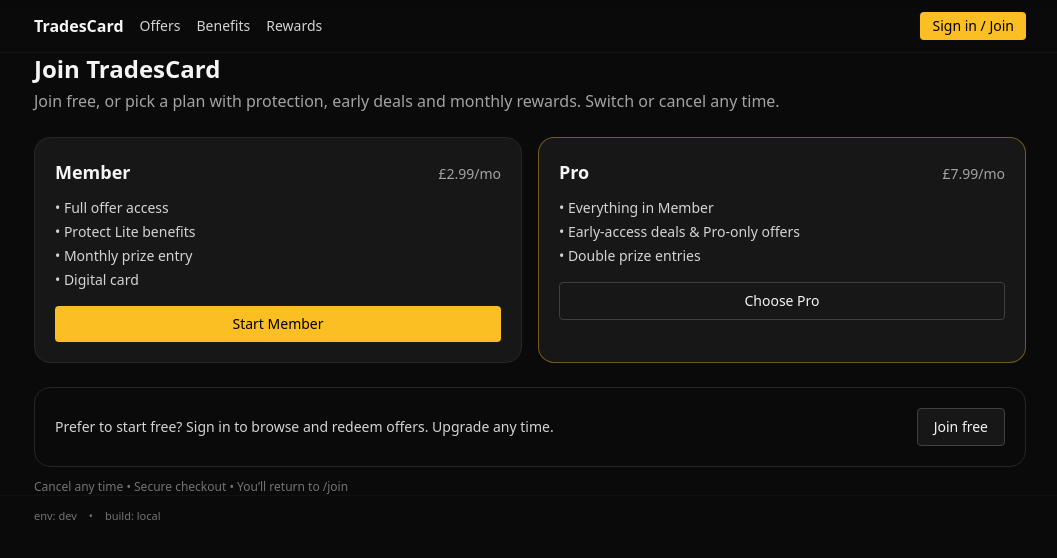
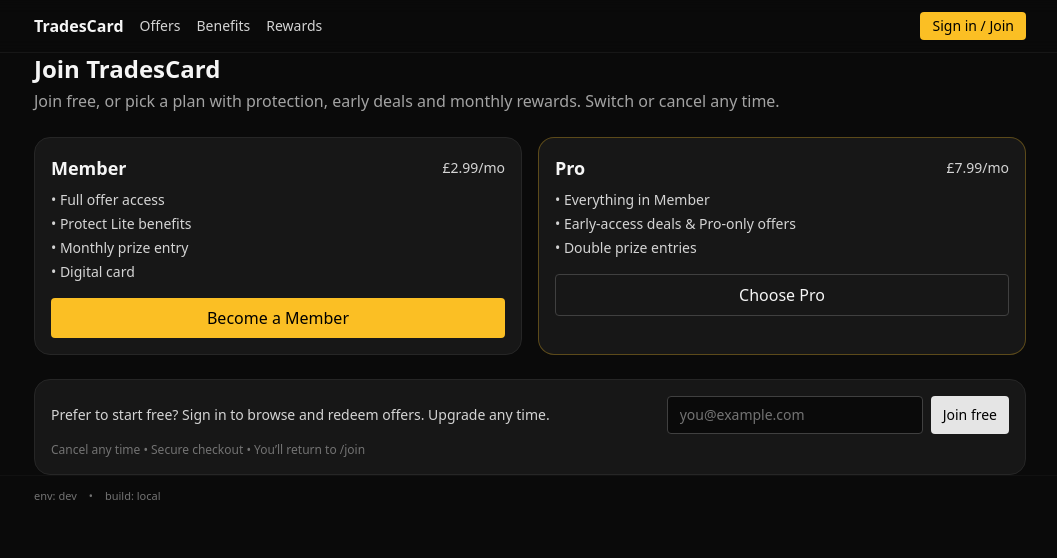
Before and after one commit to reynolds-uk/tradescard-web, a Next.js app: page /join in a window 1280 px wide. Shown: the top 558 px of the page, without its empty margins (110-1167 px from the left). Built offline with nearby package versions, Linux system fonts and the light colour scheme; no server answers.

Commit message:
fix model to display on the correct pages

```diff
--- a/app/join/page.tsx
+++ b/app/join/page.tsx
@@ -1,45 +1,78 @@
 // app/join/page.tsx
 "use client";
 
-import { useMemo, useState } from "react";
+import { useEffect, useMemo, useRef, useState } from "react";
 import Container from "@/components/Container";
 import PageHeader from "@/components/PageHeader";
+import { useMe } from "@/lib/useMe";
 import { useJoinActions } from "@/components/useJoinActions";
-import { useMe } from "@/lib/useMe"; // centralised auth/tier state
 import { track } from "@/lib/track";
 
-type Tier = "access" | "member" | "pro";
+type Plan = "access" | "member" | "pro";
 
-// Trial flags (switchable in .env)
 const TRIAL_ACTIVE = process.env.NEXT_PUBLIC_TRIAL_ACTIVE === "true";
 const TRIAL_COPY =
   process.env.NEXT_PUBLIC_TRIAL_COPY || "Try Member for £1 (90 days)";
 
 export default function JoinPage() {
-  // Determine where to return after auth/checkout
-  const next = typeof window !== "undefined" ? window.location.pathname : "/join";
-
   const { user, tier, status, ready } = useMe();
+  const next = "/join";
   const { busy, error, joinFree, startMembership } = useJoinActions(next);
 
-  // show the trial banner only if enabled AND user is not already an active member/pro
-  const showTrial = TRIAL_ACTIVE && !(status === "active" && (tier === "member" || tier === "pro"));
+  const [email, setEmail] = useState("");
+  const [info, setInfo] = useState<string>("");
+  const [sent, setSent] = useState(false);
+  const [wanted, setWanted] = useState<Plan | null>(null);
+  const emailRef = useRef<HTMLInputElement>(null);
 
-  // CTA handlers – direct (no modal)
-  const onMember = async () => {
-    track("join_member_click", { trial: showTrial });
-    await startMembership("member");
-  };
+  // Hide the trial banner for active Member/Pro
+  const showTrialBanner = TRIAL_ACTIVE
+    ? !(ready && user && status === "active" && (tier === "member" || tier === "pro"))
+    : false;
 
-  const onPro = async () => {
-    track("join_pro_click", {});
-    await startMembership("pro");
-  };
+  // If we asked the user to sign in for a plan, remember it and auto-continue after they return
+  useEffect(() => {
+    const stored = window.localStorage.getItem("join_wanted_plan") as Plan | null;
+    if (user && stored && stored !== "access") {
+      window.localStorage.removeItem("join_wanted_plan");
+      // fire and forget; UI will be driven by Stripe redirect
+      void startMembership(stored);
+    }
+  }, [user, startMembership]);
 
-  const onFree = async () => {
-    track("join_free_click", {});
-    await joinFree();
-  };
+  async function handleSendLink() {
+    setInfo("");
+    const trimmed = email.trim();
+    if (!trimmed || !/^\S+@\S+\.\S+$/.test(trimmed)) {
+      setInfo("Enter a valid email to get your sign-in link.");
+      emailRef.current?.focus();
+      return;
+    }
+    try {
+      await joinFree(trimmed);
+      setSent(true);
+      setInfo("Check your inbox for your sign-in link.");
+      track("join_free_click");
+    } catch {
+      // joinActions already exposes an error string; nothing extra here
+    }
+  }
+
+  async function choose(plan: Exclude<Plan, "access">) {
+    setInfo("");
+    if (!user) {
+      // ask for email first, store intent, and guide the user
+      setWanted(plan);
+      window.localStorage.setItem("join_wanted_plan", plan);
+      setInfo("Not signed in — enter your email to get a sign-in link, then we’ll continue.");
+      emailRef.current?.focus();
+      return;
+    }
+    track(plan === "member" ? "join_member_click" : "join_pro_click", {
+      trial: TRIAL_ACTIVE,
+    });
+    await startMembership(plan);
+  }
 
   return (
     <Container>
@@ -47,7 +80,7 @@ export default function JoinPage() {
         title="Join TradesCard"
         subtitle="Join free, or pick a plan with protection, early deals and monthly rewards. Switch or cancel any time."
         aside={
-          showTrial ? (
+          showTrialBanner ? (
             <span className="hidden sm:inline rounded bg-amber-400/20 text-amber-200 text-xs px-2 py-1 border border-amber-400/30">
               {TRIAL_COPY}
             </span>
@@ -55,81 +88,99 @@ export default function JoinPage() {
         }
       />
 
+      {info && (
+        <div className="mb-4 rounded border border-amber-400/40 bg-amber-400/10 px-3 py-2 text-amber-200 text-sm">
+          {info}
+        </div>
+      )}
       {error && (
         <div className="mb-4 rounded border border-red-600/40 bg-red-900/10 px-3 py-2 text-red-300 text-sm">
           {error}
         </div>
       )}
 
-      {showTrial && (
+      {showTrialBanner && (
         <div className="mb-4 rounded-lg border border-amber-400/30 bg-amber-400/10 p-3 text-sm text-amber-200">
           Limited-time offer: {TRIAL_COPY}
         </div>
       )}
 
-      {/* Pricing chooser – simple, compact, no modal */}
       <div className="grid gap-4 md:grid-cols-2">
-        {/* Member */}
-        <div className="rounded-2xl border border-neutral-800 bg-neutral-900 p-5">
-          <div className="flex items-baseline justify-between">
+        {/* Member card */}
+        <div className="rounded-2xl border border-neutral-800 bg-neutral-900 p-4">
+          <div className="flex items-center justify-between">
             <div className="text-lg font-semibold">Member</div>
-            <div className="text-sm text-neutral-400">£2.99/mo</div>
+            <div className="text-sm text-neutral-300">£2.99/mo</div>
           </div>
-          <ul className="mt-3 space-y-1 text-sm text-neutral-300">
+          <ul className="mt-2 space-y-1 text-sm text-neutral-300">
             <li>• Full offer access</li>
             <li>• Protect Lite benefits</li>
             <li>• Monthly prize entry</li>
             <li>• Digital card</li>
           </ul>
           <button
-            onClick={onMember}
-            disabled={busy || !ready}
-            className="mt-4 w-full rounded bg-amber-400 px-4 py-2 text-sm font-medium text-black hover:opacity-90 disabled:opacity-60"
+            onClick={() => choose("member")}
+            disabled={busy}
+            className="mt-4 w-full rounded bg-amber-400 px-4 py-2 font-medium text-black hover:opacity-90 disabled:opacity-50"
           >
-            {showTrial ? "Try Member for £1 for 90 days" : "Start Member"}
+            {TRIAL_ACTIVE ? TRIAL_COPY : "Become a Member"}
           </button>
         </div>
 
-        {/* Pro */}
-        <div className="rounded-2xl border border-amber-400/40 bg-neutral-900 p-5">
-          <div className="flex items-baseline justify-between">
+        {/* Pro card */}
+        <div className="rounded-2xl border border-amber-400/30 bg-neutral-900 p-4">
+          <div className="flex items-center justify-between">
             <div className="text-lg font-semibold">Pro</div>
-            <div className="text-sm text-neutral-400">£7.99/mo</div>
+            <div className="text-sm text-neutral-300">£7.99/mo</div>
           </div>
-          <ul className="mt-3 space-y-1 text-sm text-neutral-300">
+          <ul className="mt-2 space-y-1 text-sm text-neutral-300">
             <li>• Everything in Member</li>
             <li>• Early-access deals & Pro-only offers</li>
             <li>• Double prize entries</li>
           </ul>
           <button
-            onClick={onPro}
-            disabled={busy || !ready}
-            className="mt-4 w-full rounded border border-neutral-700 bg-neutral-900 px-4 py-2 text-sm hover:bg-neutral-800 disabled:opacity-60"
+            onClick={() => choose("pro")}
+            disabled={busy}
+            className="mt-4 w-full rounded border border-neutral-700 bg-neutral-900 px-4 py-2 hover:bg-neutral-800 disabled:opacity-50"
           >
             Choose Pro
           </button>
         </div>
       </div>
 
-      {/* Free join (de-emphasised) */}
-      <div className="mt-6 rounded-2xl border border-neutral-800 bg-neutral-950 p-5">
-        <div className="flex flex-col gap-2 sm:flex-row sm:items-center sm:justify-between">
+      {/* Join free */}
+      <div className="mt-6 rounded-2xl border border-neutral-800 bg-neutral-900 p-4">
+        <div className="flex flex-col gap-3 md:flex-row md:items-center md:justify-between">
           <div className="text-sm text-neutral-300">
             Prefer to start free? Sign in to browse and redeem offers. Upgrade any time.
           </div>
-          <button
-            onClick={onFree}
-            disabled={busy || !ready}
-            className="rounded border border-neutral-700 bg-neutral-900 px-4 py-2 text-sm hover:bg-neutral-800 disabled:opacity-60"
-          >
-            Join free
-          </button>
+          <div className="flex w-full flex-col items-stretch gap-2 md:w-auto md:flex-row">
+            <input
+              ref={emailRef}
+              type="email"
+              inputMode="email"
+              placeholder="you@example.com"
+              value={email}
+              onChange={(e) => setEmail(e.target.value)}
+              className="w-full rounded border border-neutral-700 bg-neutral-950 px-3 py-2 text-sm text-white placeholder-neutral-500 focus:outline-none focus:ring-1 focus:ring-neutral-500 md:w-64"
+            />
+            <button
+              onClick={handleSendLink}
+              disabled={busy}
+              className="rounded bg-neutral-200 px-3 py-2 text-sm font-medium text-black hover:bg-white disabled:opacity-50"
+            >
+              {sent ? "Link sent ✓" : "Join free"}
+            </button>
+          </div>
         </div>
-      </div>
-
-      {/* Reassurance */}
-      <div className="mt-3 text-xs text-neutral-500">
-        Cancel any time • Secure checkout • You’ll return to {next}
+        <div className="mt-2 text-xs text-neutral-500">
+          Cancel any time • Secure checkout • You’ll return to /join
+          {wanted && (
+            <span className="ml-2 text-neutral-400">
+              (We’ll continue to <strong>{wanted}</strong> after you sign in)
+            </span>
+          )}
+        </div>
       </div>
     </Container>
   );
```
